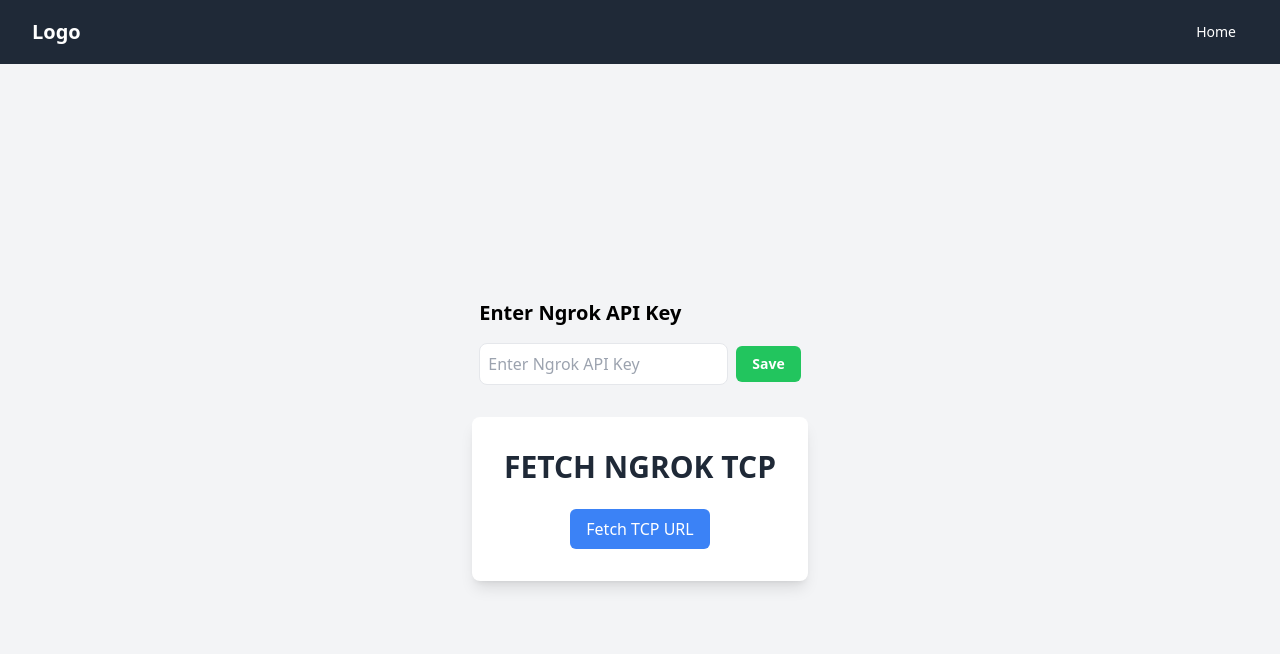
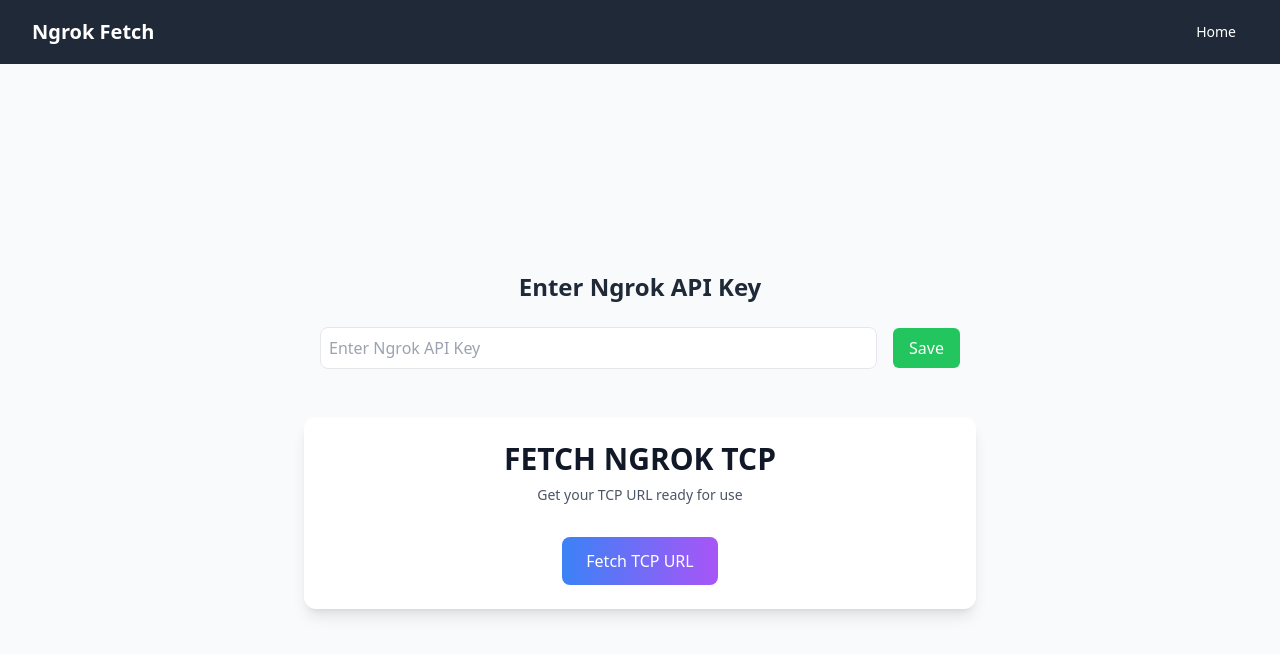
Before and after one commit to genstava789/Ngrok-Tunnel, a Next.js app: page / in a window 1280 px wide. Shown: the top 654 px of the page. Built offline with nearby package versions, Linux system fonts and the light colour scheme.

Commit message:
initial commit

```diff
--- a/app/globals.css
+++ b/app/globals.css
@@ -19,3 +19,9 @@
   padding: 0;
   box-sizing: border-box;
 }
+
+@layer base {
+  * {
+    @apply font-sans;
+  }
+}
--- a/app/layout.tsx
+++ b/app/layout.tsx
@@ -1,6 +1,9 @@
 import type { Metadata } from "next";
 import { Geist, Geist_Mono } from "next/font/google";
 import "./globals.css";
+import '@fontsource/poppins/400.css';
+import '@fontsource/poppins/600.css';
+import '@fontsource/poppins/700.css';
 
    const geistSans = Geist({
      variable: "--font-geist-sans",
@@ -24,12 +27,6 @@
    }>) {
      return (
        <html lang="en">
-      <head>
-        <link
-          href="https://fonts.googleapis.com/css2?family=Roboto:wght@400;500;700&display=swap"
-          rel="stylesheet"
-        />
-      </head>
          <body
            className={`${geistSans.variable} ${geistMono.variable} antialiased`}
          >
--- a/app/page.tsx
+++ b/app/page.tsx
@@ -3,6 +3,7 @@
 import { useState } from 'react';
 import Navbar from '../components/Navbar';
 import NgrokKeyInput from '../components/NgrokKeyInput';
+import { div } from 'framer-motion/client';
 
 const HomePage = () => {
   const [tcpUrl, setTcpUrl] = useState<string | null>(null);
@@ -56,38 +57,80 @@
   };
 
   return (
-    <div className="min-h-screen flex flex-col bg-gray-100 font-roboto">
+    <div className="min-h-screen bg-gray-50">
     <Navbar />
-      <div className="flex-grow flex flex-col items-center justify-center px-4">
+    <div className="flex items-center justify-center min-h-[calc(100vh-4rem)] px-4">
+      <div className="max-w-2xl w-full">
         <NgrokKeyInput setApiKey={setApiKey} />
-        <div className="bg-white shadow-lg rounded-lg p-8 text-center mx-auto max-w-md mt-4">
-          <h1 className="text-3xl font-semibold mb-6 text-gray-800">FETCH NGROK TCP</h1>
+
+        <div className="mt-8 bg-white rounded-xl shadow-lg p-6 transition-all duration-300 hover:shadow-xl">
+          <div className="text-center mb-8">
+            <h1 className="text-3xl font-bold text-gray-900 mb-2 font-Poppins">FETCH NGROK TCP</h1>
+            <p className="text-gray-600 text-sm font-Poppins">Get your TCP URL ready for use</p>
+          </div>
+
+          <div className="flex justify-center">
             <button
               onClick={fetchTcpUrl}
               disabled={loading}
-            className={`px-4 py-2 rounded-md text-white ${
-              loading ? 'bg-blue-300 cursor-not-allowed' : 'bg-blue-500 hover:bg-blue-600'
+              className={`px-6 py-3 rounded-lg text-white font-medium transition-all duration-300 ${
+                loading
+                  ? 'bg-blue-300 hover:bg-blue-300 cursor-not-allowed'
+                  : 'bg-gradient-to-r from-blue-500 to-purple-500 hover:from-blue-600 hover:to-purple-600'
               }`}
             >
-            {loading ? 'Loading...' : 'Fetch TCP URL'}
+              {loading ? (
+                <span className="flex items-center gap-2">
+                  <svg className="animate-spin h-4 w-4" viewBox="0 0 24 24">
+                    <circle className="opacity-25" cx="12" cy="12" r="10" stroke="currentColor" strokeWidth="4"></circle>
+                    <path className="opacity-75" fill="currentColor" d="M4 12a8 8 0 018-8V0C5.373 0 0 5.373 0 12h4zm2 5.291A7.962 7.962 0 014 12H0c0 3.042 1.135 5.824 3 7.938l3-2.647z"></path>
+                  </svg>
+                  Loading...
+                </span>
+              ) : (
+                'Fetch TCP URL'
+              )}
             </button>
-          {error && <p className="mt-4 text-red-500">{error}</p>}
           </div>
+
+          {error && (
+            <div className="mt-4 text-center">
+              <p className="text-red-500 text-sm font-medium">{error}</p>
+            </div>
+          )}
+        </div>
+      </div>
+    </div>
+
     {isModalOpen && tcpUrl && (
-          <div className="fixed inset-0 bg-gray-900 bg-opacity-50 flex items-center justify-center">
-            <div className="bg-white rounded-4xl shadow-2xl p-6 max-w-md mx-auto">
-              <h2 className="text-2xl font-bold text-gray-800 mb-4">TCP URL Details</h2>
-              <p className="text-lg mb-6">{tcpUrl}</p>
-              <div className="flex justify-end space-x-3">
+      <div className="fixed inset-0 bg-black bg-opacity-50 flex items-center justify-center p-4">
+        <div className="bg-white rounded-xl shadow-2xl p-6 max-w-md w-full transition-all duration-300">
+          <div className="flex justify-between items-center mb-4">
+            <h2 className="text-2xl font-bold text-gray-900">TCP URL Details</h2>
+            <button
+              onClick={closeModal}
+              className="text-gray-500 hover:text-gray-700 transition-colors duration-200"
+            >
+              <svg className="w-6 h-6" fill="none" stroke="currentColor" viewBox="0 0 24 24">
+                <path strokeLinecap="round" strokeLinejoin="round" strokeWidth={2} d="M6 18L18 6M6 6l12 12" />
+              </svg>
+            </button>
+          </div>
+
+          <div className="bg-gray-50 p-4 rounded-lg mb-6">
+            <p className="text-lg font-medium text-gray-900 break-all">{tcpUrl}</p>
+          </div>
+
+          <div className="flex gap-3">
             <button
               onClick={copyToClipboard}
-                  className="px-4 py-2 bg-primary-500 text-white rounded border border-primary-500 transition-all hover:bg-primary-600"
+              className="px-4 py-2 bg-blue-500 text-white rounded-lg font-medium transition-all duration-300 hover:bg-blue-600"
             >
-                  Copy to Clipboard
+              Copy
             </button>
             <button
               onClick={closeModal}
-                  className="px-4 py-2 bg-primary-400 text-white rounded border border-primary-400 transition-all hover:bg-primary-500"
+              className="px-4 py-2 bg-gray-200 text-gray-800 rounded-lg font-medium transition-all duration-300 hover:bg-gray-300"
             >
               Close
             </button>
@@ -96,7 +139,6 @@
       </div>
     )}
   </div>
-    </div>
   );
 };
 
--- a/components/Navbar.tsx
+++ b/components/Navbar.tsx
@@ -1,6 +1,7 @@
 "use client";
 
 import { useState } from 'react';
+import Link from 'next/link';
 
 const Navbar = () => {
   const [isOpen, setIsOpen] = useState(false);
@@ -14,10 +15,10 @@
   <div className="max-w-screen-xl mx-auto px-4 sm:px-6 lg:px-8">
     <div className="flex items-center justify-between h-16">
       <div className="flex items-center">
-            <div className="text-xl font-bold">Logo</div>
+        <a href="/" className="text-xl font-bold hover:text-gray-300">Ngrok Fetch</a>
       </div>
       <div className="hidden md:flex items-center space-x-4">
-            <a href="#" className="hover:bg-gray-700 text-white px-3 py-2 rounded-md text-sm font-medium">Home</a>
+        <a href="/" className="hover:bg-gray-700 text-white px-3 py-2 rounded-md text-sm font-medium">Home</a>
       </div>
       <div className="-mr-2 flex md:hidden">
         <button
@@ -41,7 +42,7 @@
 
   <div className={`${isOpen ? 'block' : 'hidden'} md:hidden`} id="mobile-menu">
     <div className="px-2 pt-2 pb-3 space-y-1 sm:px-3">
-          <a href="#" className="hover:bg-gray-700 text-white block px-3 py-2 rounded-md text-base font-medium">Home</a>
+      <a href="/" className="hover:bg-gray-700 text-white block px-3 py-2 rounded-md text-base font-medium">Home</a>
     </div>
   </div>
 </nav>
--- a/components/NgrokKeyInput.tsx
+++ b/components/NgrokKeyInput.tsx
@@ -66,21 +66,21 @@
 
   return (
     <div className="p-4">
-      <h2 className="text-xl font-bold mb-4">Enter Ngrok API Key</h2>
-      <div className="flex flex-col sm:flex-row items-center space-y-2 sm:space-y-0 sm:space-x-2">
+      <h2 className="text-2xl font-bold mb-6 text-center text-gray-800 font-Poppins">Enter Ngrok API Key</h2>
+    <div className="flex flex-col sm:flex-row items-center justify-center space-y-4 sm:space-y-0 sm:space-x-4 w-full max-w-2xl mx-auto">
       <input
         type="text"
         value={inputValue}
         onChange={handleInputChange}
         placeholder="Enter Ngrok API Key"
-          className="border p-2 rounded-lg flex-grow w-full sm:w-auto focus:outline-none focus:ring-2 focus:ring-blue-500 transition-shadow disabled:opacity-50"
+        className="border p-2 rounded-lg w-full sm:w-64 md:w-80 lg:w-96 focus:outline-none focus:ring-2 focus:ring-blue-500 transition-shadow disabled:opacity-50 flex-1"
         disabled={loading || keyStored}
       />
-        <div className="flex space-x-2 w-full sm:w-auto">
+      <div className="flex gap-2 w-full sm:w-auto flex-wrap">
         <button
           onClick={handleSaveApiKey}
-            className={`px-4 py-2 w-full sm:w-auto text-sm font-semibold text-white rounded-md transition-all focus:outline-none hover:shadow-lg ${
-              loading || keyStored ? 'bg-gray-300 cursor-not-allowed' : 'bg-green-500 hover:bg-green-600'
+          className={`px-4 py-2 bg-green-500 text-white rounded-md font-medium transition-all focus:outline-none hover:bg-green-600 ${
+            loading || keyStored ? 'bg-green-300 cursor-not-allowed' : ''
           }`}
           disabled={loading || keyStored}
         >
@@ -89,7 +89,7 @@
         {keyStored && (
           <button
             onClick={handleDeleteApiKey}
-              className="px-4 py-2 w-full sm:w-auto text-sm font-semibold text-white bg-red-500 rounded-md transition-all focus:outline-none hover:bg-red-600 hover:shadow-lg"
+            className="px-4 py-2 bg-red-500 text-white rounded-md font-medium transition-all focus:outline-none hover:bg-red-600"
           >
             Delete
           </button>
@@ -97,7 +97,7 @@
       </div>
     </div>
     {error && (
-        <div className="mt-4 p-2 bg-red-100 border border-red-400 text-red-700 rounded-md">
+      <div className="mt-4 p-2 bg-red-100 border border-red-400 text-red-700 rounded-md text-center">
         {error}
       </div>
     )}
--- a/package.json
+++ b/package.json
@@ -9,6 +9,7 @@
     "lint": "next lint"
   },
   "dependencies": {
+    "@fontsource/poppins": "^5.1.1",
     "framer-motion": "^12.4.5",
     "next": "15.1.7",
     "react": "^19.0.0",
```
Also changed, not shown: 1 other file (tests, documents, lock files or other folders). Lines whose indentation alone changed are shown as unchanged.
